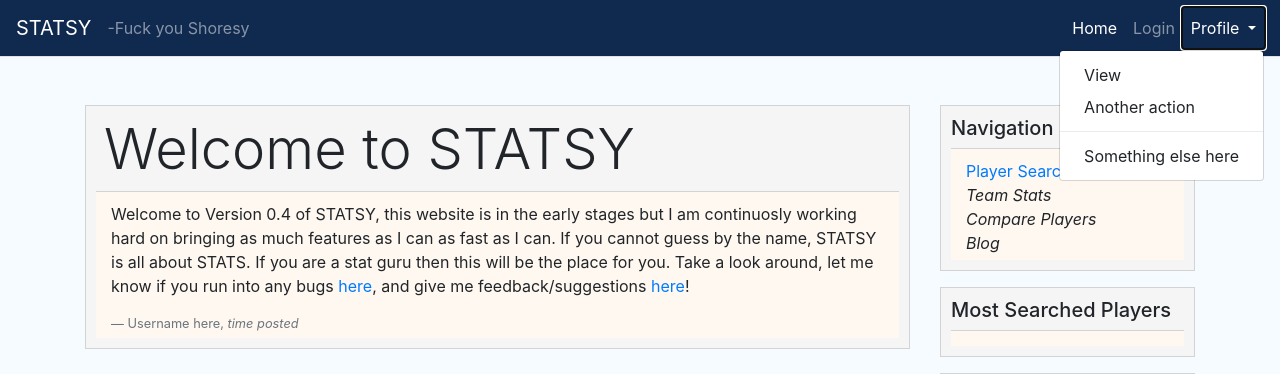
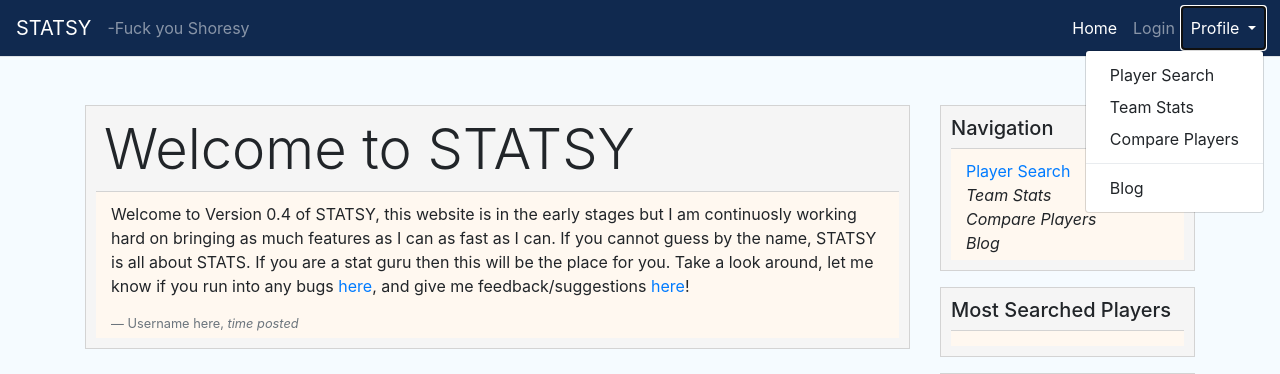
Before and after one commit to RippyTheGator/statsy, a Django app: page / in a window 1280 px wide, after a click on "Profile". Shown: the top 374 px of the page. Run offline with Django 3.2, Linux system fonts and the light colour scheme; data that the repository does not hold is empty; some libraries are stand-ins or nearby versions.

Commit message:
minor updates to design

```diff
--- a/stats/tables.py
+++ b/stats/tables.py
@@ -8,5 +8,5 @@ class PlayerTable(tables.Table):
 
     class Meta:
         model = Player
-        template_name = 'django_tables2/bootstrap4.html'
+        template_name = 'django_tables2/bootstrap-responsive.html'
         fields = ('full_name', 'team', 'active', 'birth_date', 'birth_city')
--- a/stats/templates/stats/index.html
+++ b/stats/templates/stats/index.html
@@ -47,10 +47,11 @@
                 Profile
               </a>
               <div class="dropdown-menu dropdown-menu-right" aria-labelledby="navbarDropdown">
-                <a class="dropdown-item" href="#">View</a>
-                <a class="dropdown-item" href="#">Another action</a>
+                <a class="dropdown-item" href="#">Player Search</a>
+                <a class="dropdown-item" href="#">Team Stats</a>
+                <a class="dropdown-item" href="#">Compare Players</a>
                 <div class="dropdown-divider"></div>
-                <a class="dropdown-item" href="#">Something else here</a>
+                <a class="dropdown-item" href="#">Blog</a>
               </div>
             </li>
           </ul>
--- a/stats/templates/stats/player_list.html
+++ b/stats/templates/stats/player_list.html
@@ -14,7 +14,6 @@
     <p><small><a href="#">Advance Search</a> | <a href="{% url 'player_list' %}">All Players</a></small></p>
 
 </div>
-<div class="container-fluid">
 <div class="content mt-5">
     <h3><small>All Players</small></h3>
     <div class="content-article">
```
